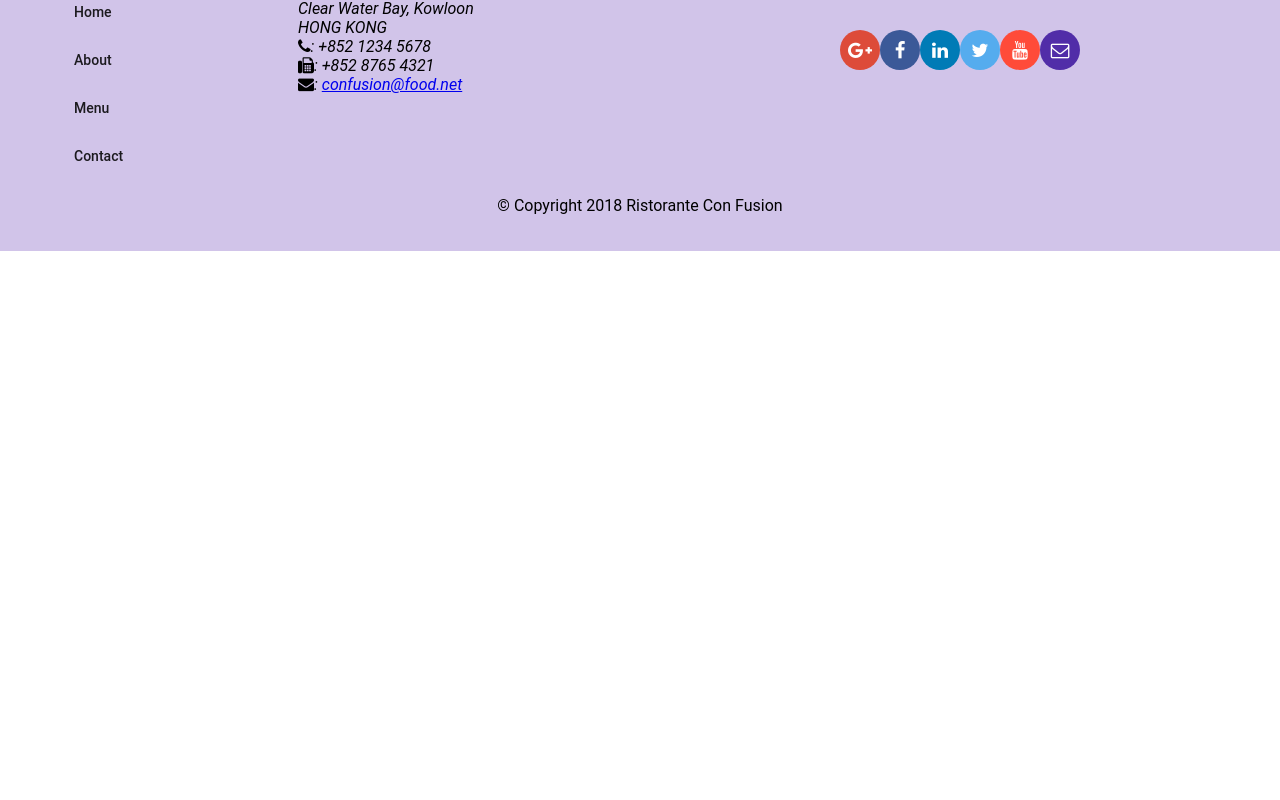
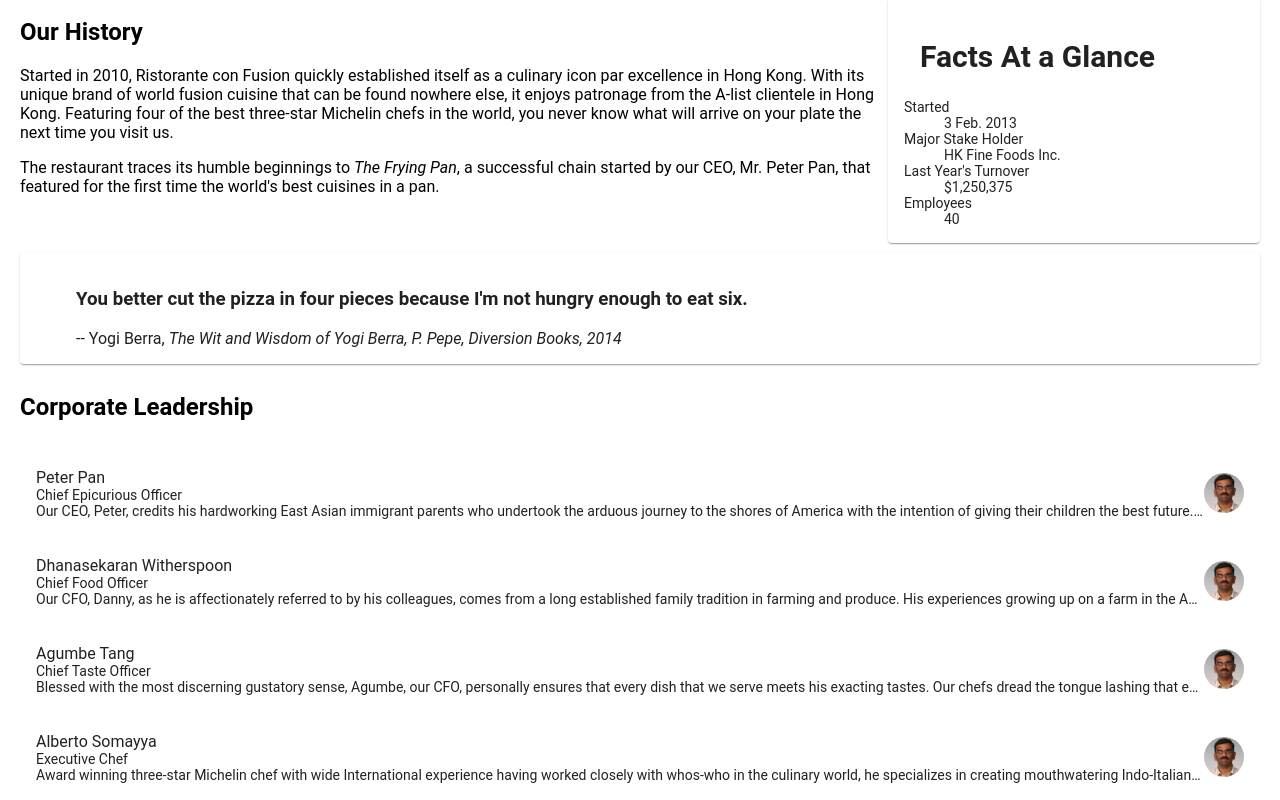
Before and after one commit to ac-oscar/Angular-Restaurant, an Angular app: page /aboutus in a window 1280 px wide. Before the commit this address led to /. Shown: the part 440-1240 px from the top of the page. Before the commit the page ends 800 px from the top, so only its background shows below. Built offline with nearby package versions, Linux system fonts and the light colour scheme.

Commit message:
Assignment 2

```diff
--- a/src/app/about/about.component.html
+++ b/src/app/about/about.component.html
@@ -1,3 +1,70 @@
-<p>
-  about works!
-</p>
+<div class="container" fxLayout="column" fxLayoutGap="10px">
+
+  <div fxFlex>
+    <div>
+      <h3>About Us</h3>
+      <hr>
+    </div>
+  </div>
+
+  <div fxFlex>
+    <div fxLayout="column" fxLayout.gt-sm="row">
+      <div fxFlex="70">
+        <h2>Our History</h2>
+        <p>Started in 2010, Ristorante con Fusion quickly established itself as a culinary icon par excellence in Hong
+          Kong. With its unique brand of world fusion cuisine that can be found nowhere else, it enjoys patronage from
+          the A-list clientele in Hong Kong. Featuring four of the best three-star Michelin chefs in the world, you
+          never know what will arrive on your plate the next time you visit us.</p>
+        <p>The restaurant traces its humble beginnings to <em>The Frying Pan</em>, a successful chain started by our
+          CEO, Mr. Peter Pan, that featured for the first time the world's best cuisines in a pan.</p>
+      </div>
+      <div fxFlex="30">
+        <mat-card>
+          <mat-card-header>
+            <mat-card-title>
+              <h2>Facts At a Glance</h2>
+            </mat-card-title>
+          </mat-card-header>
+          <mat-card-content>
+            <dl>
+              <dt>Started</dt>
+              <dd>3 Feb. 2013</dd>
+              <dt>Major Stake Holder</dt>
+              <dd>HK Fine Foods Inc.</dd>
+              <dt>Last Year's Turnover</dt>
+              <dd>$1,250,375</dd>
+              <dt>Employees</dt>
+              <dd>40</dd>
+            </dl>
+          </mat-card-content>
+        </mat-card>
+      </div>
+    </div>
+  </div>
+
+  <div fxFlex>
+    <mat-card>
+      <blockquote>
+        <h3>You better cut the pizza in four pieces because
+          I'm not hungry enough to eat six.</h3>
+        <footer>-- Yogi Berra,
+          <cite>The Wit and Wisdom of Yogi Berra,
+            P. Pepe, Diversion Books, 2014</cite>
+        </footer>
+      </blockquote>
+    </mat-card>
+  </div>
+
+
+  <div fxFlex>
+    <h2>Corporate Leadership</h2>
+    <mat-list>
+      <mat-list-item *ngFor="let leader of leaders">
+        <img mat-card-avatar src="{{leader.image}}" alt="{{leader.name}}">
+        <p matLine><span>{{leader.name}}</span></p>
+        <p matLine><span>{{leader.designation}}</span></p>
+        <p matLine><span>{{leader.description}}</span></p>
+      </mat-list-item>
+    </mat-list>
+  </div>
+</div>
--- a/src/app/about/about.component.ts
+++ b/src/app/about/about.component.ts
@@ -1,4 +1,6 @@
 import { Component, OnInit } from '@angular/core';
+import { Leader } from '../shared/leader';
+import { LeaderService } from '../services/leader.service';
 
 @Component({
   selector: 'app-about',
@@ -7,9 +9,12 @@
 })
 export class AboutComponent implements OnInit {
 
-  constructor() { }
+  leaders: Leader[];
+
+  constructor(private leaderService: LeaderService) { }
 
   ngOnInit() {
+    this.leaders = this.leaderService.getLeaders();
   }
 
 }
--- a/src/app/app-routing/routes.ts
+++ b/src/app/app-routing/routes.ts
@@ -9,6 +9,7 @@
 export const routes: Routes = [
     { path: 'home', component: HomeComponent },
     { path: 'menu', component: MenuComponent },
+    { path: 'aboutus', component: AboutComponent },
     { path: 'contactus', component: ContactComponent },
     { path: 'dishdetail/:id', component: DishdetailComponent },
     { path: '', redirectTo: '/home', pathMatch: 'full' }
--- a/src/app/app.module.ts
+++ b/src/app/app.module.ts
@@ -21,6 +21,7 @@
 
 import { DishService } from './services/dish.service';
 import { PromotionService } from './services/promotion.service';
+import { LeaderService } from './services/leader.service';
 
 import { AppRoutingModule } from './app-routing/app-routing.module';
 
@@ -48,7 +49,8 @@
   ],
   providers: [
     DishService,
-    PromotionService
+    PromotionService,
+    LeaderService
   ],
   bootstrap: [AppComponent]
 })
--- a/src/app/footer/footer.component.html
+++ b/src/app/footer/footer.component.html
@@ -10,7 +10,7 @@
         <h4>Links</h4>
         <mat-list>
           <mat-list-item><a mat-button routerLink='/home'>Home</a></mat-list-item>
-          <mat-list-item><a mat-button>About</a></mat-list-item>
+          <mat-list-item><a mat-button routerLink='/aboutus'>About</a></mat-list-item>
           <mat-list-item><a mat-button routerLink='/menu'>Menu</a></mat-list-item>
           <mat-list-item><a mat-button routerLink='/contactus'>Contact</a></mat-list-item>
         </mat-list>
--- a/src/app/header/header.component.html
+++ b/src/app/header/header.component.html
@@ -1,7 +1,7 @@
 <mat-toolbar color="primary">
   <span><img src="/assets/images/logo.png" height=30 width=41></span>
   <a mat-button routerLink='/home' routerLinkActive='active'><span class="fa fa-home fa-lg"></span> Home</a>
-  <a mat-button routerLinkActive='active'><span class="fa fa-info fa-lg"></span> About</a>
+  <a mat-button routerLink='/aboutus' routerLinkActive='active'><span class="fa fa-info fa-lg"></span> About</a>
   <a mat-button routerLink='/menu' routerLinkActive='active'><span class="fa fa-list fa-lg"></span> Menu</a>
   <a mat-button routerLink='/contactus' routerLinkActive='active'><span class="fa fa-address-card fa-lg"></span> Contact</a>
 </mat-toolbar>
--- a/src/app/home/home.component.html
+++ b/src/app/home/home.component.html
@@ -1,9 +1,5 @@
-<div class="container"
-     fxLayout="row"
-     fxLayout.sm="column"
-     fxLayout.xs="column"
-     fxLayoutAlign.gt-md="space-around center"
-     fxLayoutGap="10px">
+<div class="container" fxLayout="row" fxLayout.sm="column" fxLayout.xs="column"
+  fxLayoutAlign.gt-md="space-around center" fxLayoutGap="10px">
 
   <mat-card *ngIf="dish" fxFlex>
     <mat-card-header>
@@ -14,8 +10,7 @@
     </mat-card-header>
     <img mat-card-image src={{dish.image}} alt={{dish.name}}>
     <mat-card-content>
-    <p>{{dish.description}}
-    </p>
+      <p>{{dish.description}} </p>
     </mat-card-content>
   </mat-card>
 
@@ -28,8 +23,20 @@
     </mat-card-header>
     <img mat-card-image src={{promotion.image}} alt={{promotion.name}}>
     <mat-card-content>
-    <p>{{promotion.description}}
-    </p>
+      <p>{{promotion.description}} </p>
+    </mat-card-content>
+  </mat-card>
+
+  <mat-card *ngIf="leader" fxFlex>
+    <mat-card-header>
+      <div mat-card-avatar></div>
+      <mat-card-title>
+        <h3>{{leader.name | uppercase}}</h3>
+      </mat-card-title>
+    </mat-card-header>
+    <img mat-card-image src={{leader.image}} alt={{leader.name}}>
+    <mat-card-content>
+      <p>{{leader.description}} </p>
     </mat-card-content>
   </mat-card>
 
--- a/src/app/home/home.component.ts
+++ b/src/app/home/home.component.ts
@@ -1,7 +1,11 @@
 import { Component, OnInit } from '@angular/core';
+
 import { Dish } from '../shared/dish';
+import { Leader } from '../shared/leader';
+import { Promotion } from '../shared/promotion';
+
 import { DishService } from '../services/dish.service';
-import { Promotion } from '../shared/promotion';
+import { LeaderService } from '../services/leader.service';
 import { PromotionService } from '../services/promotion.service';
 
 @Component({
@@ -13,15 +17,18 @@
 
   dish: Dish;
   promotion: Promotion;
+  leader: Leader;
 
   constructor(
     private dishService: DishService,
-    private promotionService: PromotionService
+    private promotionService: PromotionService,
+    private leaderService: LeaderService
     ) { }
 
   ngOnInit() {
     this.dish = this.dishService.getFeaturedDish();
     this.promotion = this.promotionService.getFeaturedPromotion();
+    this.leader = this.leaderService.getFeaturedLeader();
   }
 
 }
--- /dev/null
+++ b/src/app/services/leader.service.ts
@@ -0,0 +1,23 @@
+import { Injectable } from '@angular/core';
+import { Leader } from '../shared/leader';
+import { LEADERS } from '../shared/leaders';
+
+@Injectable({
+  providedIn: 'root'
+})
+export class LeaderService {
+
+  constructor() { }
+
+  getLeaders(): Leader[] {
+    return LEADERS;
+  }
+
+  getLeader(id: string): Leader {
+    return LEADERS.filter((lead) => (lead.id === id))[0];
+  }
+
+  getFeaturedLeader(): Leader {
+    return LEADERS.filter((lead) => lead.featured)[0];
+  }
+}
--- /dev/null
+++ b/src/app/shared/leader.ts
@@ -0,0 +1,9 @@
+export class Leader {
+    id: string;
+    name: string;
+    image: string;
+    designation: string;
+    abbr: string;
+    featured: boolean;
+    description: string;
+}
--- /dev/null
+++ b/src/app/shared/leaders.ts
@@ -0,0 +1,44 @@
+import { Leader } from './leader';
+
+export const LEADERS: Leader[] = [
+    {
+      id: '0',
+      name: 'Peter Pan',
+      image: '/assets/images/alberto.png',
+      designation: 'Chief Epicurious Officer',
+      abbr: 'CEO',
+      featured: false,
+      // tslint:disable-next-line:max-line-length
+      description: 'Our CEO, Peter, credits his hardworking East Asian immigrant parents who undertook the arduous journey to the shores of America with the intention of giving their children the best future. His mother\'s wizardy in the kitchen whipping up the tastiest dishes with whatever is available inexpensively at the supermarket, was his first inspiration to create the fusion cuisines for which The Frying Pan became well known. He brings his zeal for fusion cuisines to this restaurant, pioneering cross-cultural culinary connections.'
+    },
+    {
+      id: '1',
+      name: 'Dhanasekaran Witherspoon',
+      image: '/assets/images/alberto.png',
+      designation: 'Chief Food Officer',
+      abbr: 'CFO',
+      featured: false,
+      // tslint:disable-next-line:max-line-length
+      description: 'Our CFO, Danny, as he is affectionately referred to by his colleagues, comes from a long established family tradition in farming and produce. His experiences growing up on a farm in the Australian outback gave him great appreciation for varieties of food sources. As he puts it in his own words, Everything that runs, wins, and everything that stays, pays!'
+    },
+    {
+      id: '2',
+      name: 'Agumbe Tang',
+      image: '/assets/images/alberto.png',
+      designation: 'Chief Taste Officer',
+      abbr: 'CTO',
+      featured: false,
+      // tslint:disable-next-line:max-line-length
+      description: 'Blessed with the most discerning gustatory sense, Agumbe, our CFO, personally ensures that every dish that we serve meets his exacting tastes. Our chefs dread the tongue lashing that ensues if their dish does not meet his exacting standards. He lives by his motto, You click only if you survive my lick.'
+    },
+    {
+      id: '3',
+      name: 'Alberto Somayya',
+      image: '/assets/images/alberto.png',
+      designation: 'Executive Chef',
+      abbr: 'EC',
+      featured: true,
+      // tslint:disable-next-line:max-line-length
+      description: 'Award winning three-star Michelin chef with wide International experience having worked closely with whos-who in the culinary world, he specializes in creating mouthwatering Indo-Italian fusion experiences. He says, Put together the cuisines from the two craziest cultures, and you get a winning hit! Amma Mia!'
+    }
+  ];
```
Also changed, not shown: 1 other file (tests, documents, lock files or other folders). Lines whose indentation alone changed are shown as unchanged.
